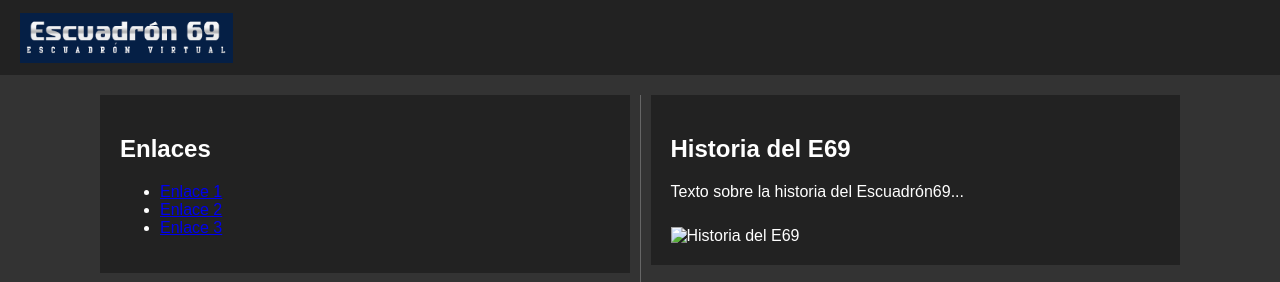
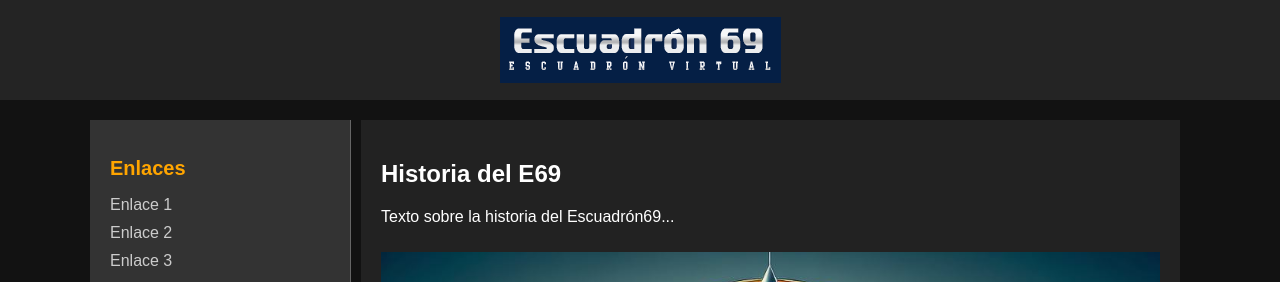
Before and after one commit to korrea/korrea.github.io, a plain HTML site: page index.html in a window 1280 px wide. Shown: the top 282 px of the page. Drawn offline with Linux system fonts and the light colour scheme.

Commit message:
Update index.html

```diff
--- a/index.html
+++ b/index.html
@@ -3,24 +3,25 @@
 <head>
     <meta charset="UTF-8">
     <meta name="viewport" content="width=device-width, initial-scale=1.0">
-    <title>Escuadrón69</title>
+    <title>Escuadrón 69</title>
     <style>
         body {
             font-family: Arial, sans-serif;
             margin: 0;
             padding: 0;
-            background-color: #333; /* Color base Carbonswarz */
+            background-color: #121212; /* Color base Carbonswarz */
             color: white;
         }
         .header {
-            height: 75px;
-            background-color: #222; /* Color de la cabecera */
+            height: 100px; /* Ajuste de altura del área del logotipo */
+            background-color: #242424; /* Color de la cabecera */
             display: flex;
             align-items: center;
-            padding: 0 20px;
+            justify-content: center; /* Centrar el logotipo horizontalmente */
         }
         .header img {
-            height: 50px; /* Altura del logotipo */
+            max-width: 100%; /* Ajuste para que la imagen del logotipo ocupe todo el ancho disponible */
+            max-height: 100px; /* Ajuste de altura máxima */
         }
         .content {
             display: flex;
@@ -31,8 +32,29 @@
             flex: 1;
             padding: 0 10px;
         }
-        .column:first-child {
+        .links {
+            flex: 0 0 20%; /* Establecer el ancho del área de enlaces */
+            background-color: #333; /* Color de fondo del área de enlaces */
+            padding: 20px;
             border-right: 1px solid #666; /* Divisoria entre las columnas */
+        }
+        .links h2 {
+            font-size: 20px;
+            color: #FFA500; /* Color del título de enlaces */
+        }
+        .links ul {
+            list-style-type: none;
+            padding: 0;
+        }
+        .links li {
+            margin-bottom: 10px;
+        }
+        .links a {
+            color: #CCCCCC; /* Color de los enlaces */
+            text-decoration: none;
+        }
+        .links a:hover {
+            color: #FFFFFF; /* Color de los enlaces al pasar el cursor */
         }
         .block {
             background-color: #222; /* Color de fondo de los bloques */
@@ -62,8 +84,7 @@
     <!-- Contenido -->
     <div class="content">
         <!-- Columna 1 -->
-        <div class="column">
-            <div class="block">
+        <div class="column links">
             <h2>Enlaces</h2>
             <ul>
                 <li><a href="#">Enlace 1</a></li>
@@ -72,13 +93,12 @@
                 <!-- Agrega más enlaces según sea necesario -->
             </ul>
         </div>
-        </div>
         <!-- Columna 2 -->
         <div class="column">
             <div class="block">
                 <h2>Historia del E69</h2>
                 <p>Texto sobre la historia del Escuadrón69...</p>
-                <img src="ruta-a-la-imagen.jpg" alt="Historia del E69">
+                <img src="imagenes/Historia.jpg" alt="Historia del E69">
             </div>
             <div class="block">
                 <h2>Actividades</h2>
```
Lines whose indentation alone changed are shown as unchanged.
